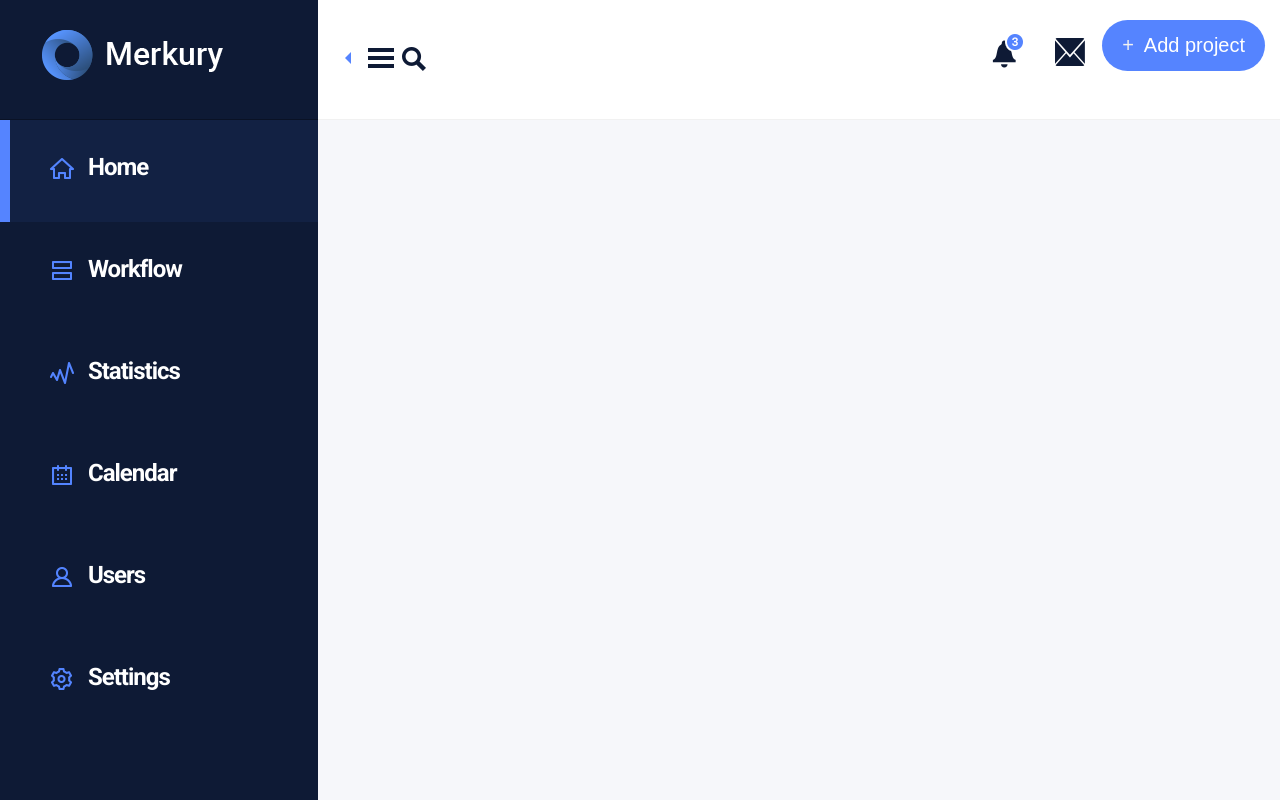
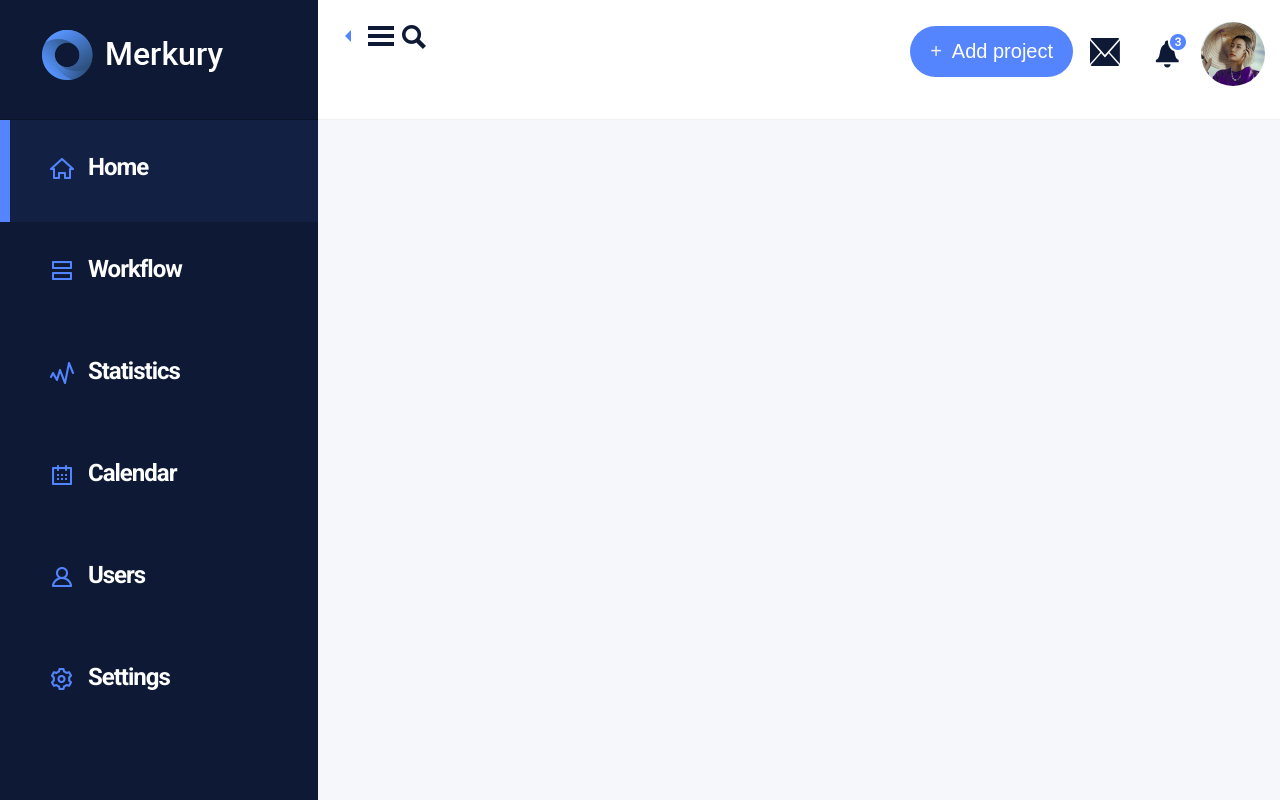
Before and after one commit to ItamarGronich/ui-test, an Angular app: page / in a window 1280 px wide. Built offline with nearby package versions, Linux system fonts and the light colour scheme.

Commit message:
More or less get the header components in still need to redo placement and correct styling.

```diff
--- a/src/app/app.component.scss
+++ b/src/app/app.component.scss
@@ -4,13 +4,13 @@
 .wrapper {
   display: flex;
   height: 100%;
+
+    // For development.
+    // opacity: 0.5;
 }
 
 .Nav {
   background: $blue-primary;
-
-  // For development.
-  // opacity: 0.5;
 }
 
 .Logo {
--- a/src/app/components/header/header.component.html
+++ b/src/app/components/header/header.component.html
@@ -1,5 +1,6 @@
 <header role="menubar" class="Header">
 
+  <section class="pullLeft">
     <article class="MenuIcon">
       <img src="/assets/images/arrow.png" alt=""><img src="/assets/images/menu.png" alt="">
     </article>
@@ -7,20 +8,22 @@
     <article class="Search">
       <img src="/assets/images/search.png" alt="">
     </article>
+  </section>
 
+<section class="pullRight">
+  <button class="addProjectBtn">Add project</button>
 
-    <button class="addProjectBtn pullRight">Add project</button>
-
-    <article class="Messages pullRight">
+  <article class="Messages">
     <img src="/assets/images/messages.png" alt="">
   </article>
 
-    <article class="Notifications pullRight">
+  <article class="Notifications">
     <img src="/assets/images/notifications.png" alt="">
   </article>
 
-    <article class="UserMenu pullRight">
-      <img src="" alt="">
+  <article class="UserMenu">
+    <img src="/assets/images/profile.jpg" alt="">
   </article>
+</section>
 
 </header>
--- a/src/app/components/header/header.component.scss
+++ b/src/app/components/header/header.component.scss
@@ -7,7 +7,7 @@
   background: white;
   padding: 20px 15px;
 
-  &:before {
+  section:before {
     content: '';
     display: inline-block;
     height: 100%;
@@ -44,3 +44,15 @@ article {
     margin-right: 10px;
   }
 }
+
+.UserMenu {
+  $userImgDiameter: 64px;
+  position: relative;
+  height: $userImgDiameter;
+  width: $userImgDiameter;
+  overflow: hidden;
+  border-radius: 50%;
+  img {
+    height: 100%;
+  }
+}
--- a/src/styles.css
+++ b/src/styles.css
@@ -66,5 +66,5 @@ body,html {
 body {
 
   /* For development. */
-  /*background-image: url('assets/images/general.png');*/
+  /*background-image: url('assets/images/general.png') no-repeat;*/
 }
```
Also changed, not shown: src/assets/images/profile.jpg. Lines whose indentation alone changed are shown as unchanged.
